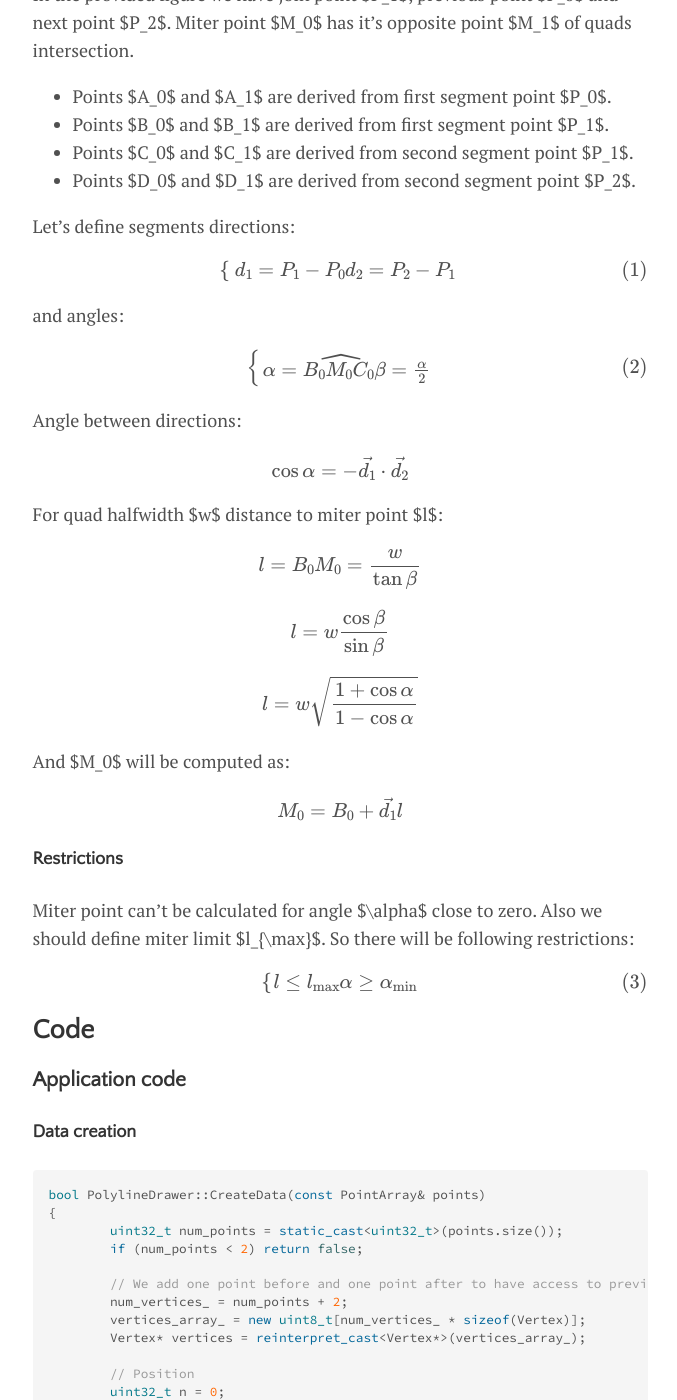
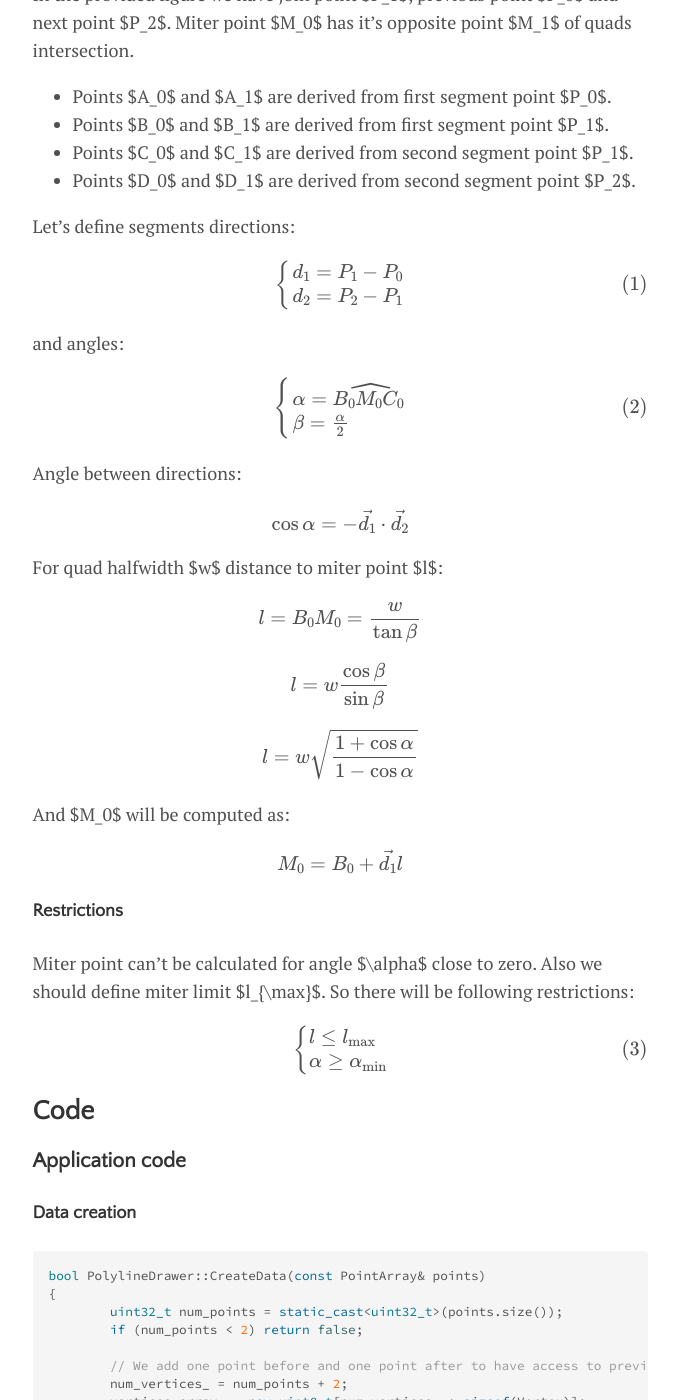
Before and after one commit to Shtille/blog, a Jekyll site: the page built from _posts/2025-06-24-polyline-rendering-4.md, in a window 1280 px wide and 1400 px high, scrolled down 2048 px. Shown: the whole window, without its empty margins (300-977 px from the left). Built offline with Jekyll 4.4.1, drawn with Linux system fonts in a browser that asks for light colours; formulas are drawn with MathJax 3.

Commit message:
Update 2025-06-24-polyline-rendering-4.md

```diff
--- a/_posts/2025-06-24-polyline-rendering-4.md
+++ b/_posts/2025-06-24-polyline-rendering-4.md
@@ -50,7 +50,7 @@ Let's define segments directions:
 
 $$
 \begin{cases}
-d_1 = P_1 - P_0
+d_1 = P_1 - P_0 \\
 d_2 = P_2 - P_1
 \end{cases} \tag{1}\label{1}
 $$
@@ -59,7 +59,7 @@ and angles:
 
 $$
 \begin{cases}
-\alpha = \widehat{B_0 M_0 C_0}
+\alpha = \widehat{B_0 M_0 C_0} \\
 \beta = \frac \alpha 2
 \end{cases} \tag{2}\label{2}
 $$
@@ -97,7 +97,7 @@ So there will be following restrictions:
 
 $$
 \begin{cases}
-l \le l_{\max}
+l \le l_{\max} \\
 \alpha \ge \alpha_\min
 \end{cases} \tag{3}\label{3}
 $$
```
